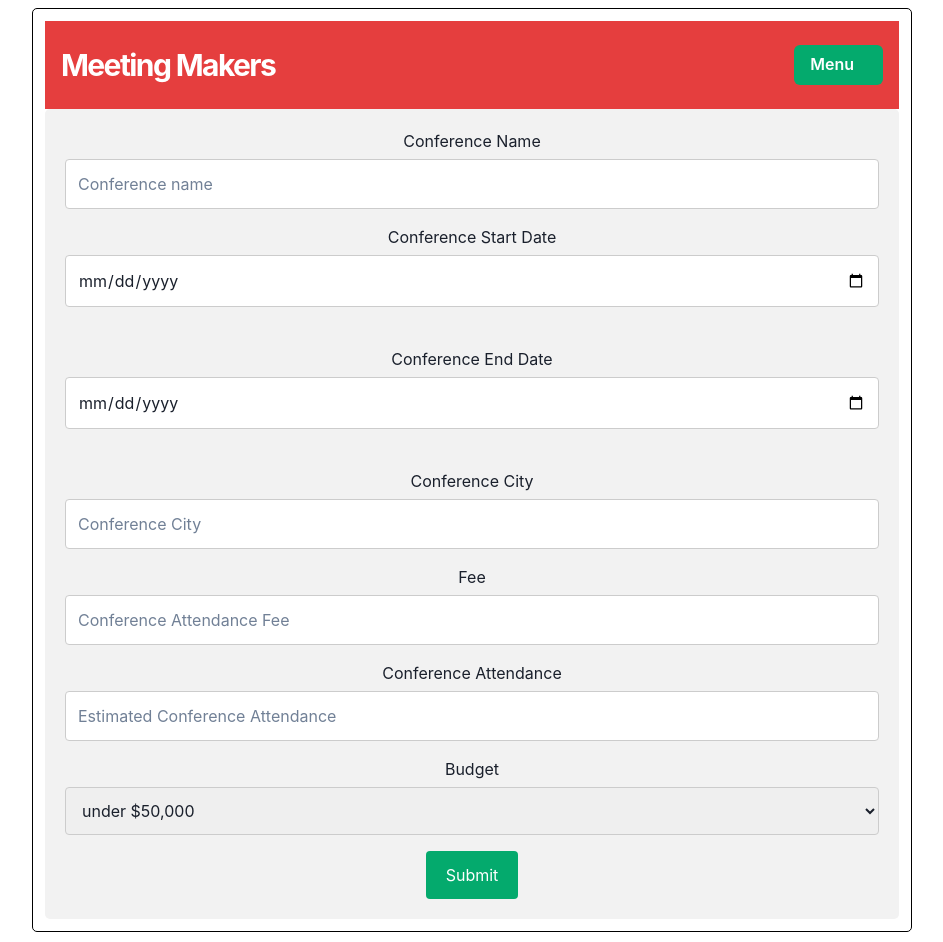
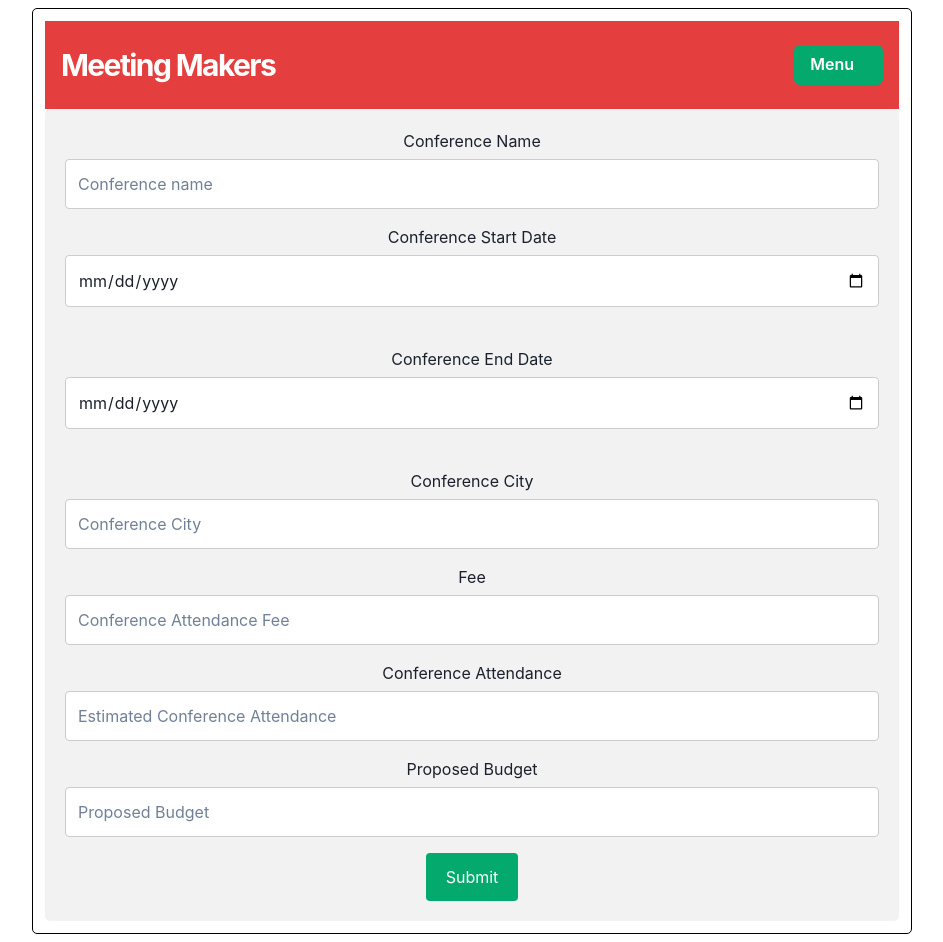
Before and after one commit to garretttautkus/DatabaseProject, a React (Create React App) app in the folder Website/frontend/: page /form in a window 1280 px wide. Shown: the whole page, without its empty margins (168-1111 px from the left). Built offline with nearby package versions, Linux system fonts and the light colour scheme.

Commit message:
date and budget is fixed

```diff
--- a/Website/frontend/public/css/style.css
+++ b/Website/frontend/public/css/style.css
@@ -135,6 +135,17 @@ nav a.active {
     cursor: pointer;
   }
 
+  input[type=number], select, textarea {
+    width: 100%; /* Full width */
+    padding: 12px; /* Some padding */
+    border: 1px solid #ccc; /* Gray border */
+    border-radius: 4px; /* Rounded borders */
+    box-sizing: border-box; /* Make sure that padding and width stays in place */
+    margin-top: 6px; /* Add a top margin */
+    margin-bottom: 16px; /* Bottom margin */
+    resize: vertical /* Allow the user to vertically resize the textarea (not horizontally) */
+  }
+
   button{
     background-color: #04AA6D;
     color: white;
--- a/Website/frontend/src/pages/form.jsx
+++ b/Website/frontend/src/pages/form.jsx
@@ -8,12 +8,12 @@ import { Link } from 'react-router-dom';
 const Form = () => {
   const [newForm, setNewForm] = useState({
     cname : "",
-    cstartdate : "2024-01-01",
-    cenddate : "2024-01-02",
+    cstartdate : "",
+    cenddate : "",
     ccity : "",
     cfee : "",
     cattendance : "",
-    cbudget : "50000.00",
+    cbudget : "",
     hname : "Hotel California",
     oid: "1"
   });
@@ -22,12 +22,12 @@ const Form = () => {
         await axios.post("http://localhost:8080/api/form", newForm); //this is the backend endpoint
         setNewForm({
           cname : "",
-          cstartdate : "2024-01-01",
-          cenddate : "2024-01-02",
+          cstartdate : "",
+          cenddate : "",
           ccity : "",
           cfee : "",
           cattendance : "",
-          cbudget : "50000.00",
+          cbudget : "",
           hname : "Hotel California",
           oid: "1"
          }); // reset the form
@@ -35,10 +35,13 @@ const Form = () => {
         console.error(err.message); //console log the error
     }
   };
-
   const handleChange = (e) => {
+    if (e.target.name === 'budget' && e.target.value === '') {
+      setNewForm(prev => ({...prev, [e.target.name]: 0}));
+    } else {
     setNewForm(prev => ({...prev, [e.target.name]: e.target.value})); //set the state to the value of the input
   }
+};
 
     return (
         <div>
@@ -68,30 +71,14 @@ const Form = () => {
             <link rel="stylesheet" href="css/style.css" />
             <div className="container">
             <form onSubmit={handleSubmit}>
-                      {/* Organization inputs*/}
-                {/* <label htmlFor="oname">Company Name</label>
-                <input type="text" id="oname" name="oname" placeholder="Company name" onChange={handleChange} />
-                <label htmlFor="oaddress">Company Address</label>
-                <input type="text" id="oaddress" name="oaddress" placeholder="Company street address" onChange={handleChange} />
-                <label htmlFor="ocity">City</label>
-                <input type="text" id="ocity" name="ocity" placeholder="City" onChange={handleChange} />
-                <label htmlFor="ostate">State</label>
-                <input type="text" id="ostate" name="ostate" placeholder="State" onChange={handleChange} />
-                <label htmlFor="ozip">Zipcode</label>
-                <input type="text" id="ozip" name="ozip" placeholder="Zipcode" onChange={handleChange} />
-                <label htmlFor="oemail">Email</label>
-                <input type="text" id="oemail" name="oemail" placeholder="Contact Email" onChange={handleChange} />
-                <label htmlFor="ophone">Phone</label>
-                <input type="text" id="ophone" name="ophone" placeholder="Contact Phone number" onChange={handleChange} /> */}
-                      {/* Conference inputs*/}
                 <label htmlFor="cname">Conference Name</label>
                 <input type="text" id="cname" name="cname" placeholder="Conference name" onChange={handleChange} />
                 <label htmlFor="cstart">Conference Start Date</label>
-                <input type="date" id="cstart" name="cstart" placeholder="Start Date" format="yyyy-mm-dd" onChange={handleChange} />
+                <input type="date" id="cstartdate" name="cstartdate" placeholder="Start Date" format="yyyy-mm-dd" onChange={handleChange} />
                 <br />
                 <br />
                 <label htmlFor="cend">Conference End Date</label>
-                <input type="date" id="cend" name="cend" placeholder="End Date" format="yyyy-mm-dd" onChange={handleChange} />
+                <input type="date" id="cenddate" name="cenddate" placeholder="End Date" format="yyyy-mm-dd" onChange={handleChange} />
                 <br />
                 <br />
                 <label htmlFor="ccity">Conference City</label>
@@ -100,19 +87,8 @@ const Form = () => {
                 <input type="text" id="cfee" name="cfee" placeholder="Conference Attendance Fee" onChange={handleChange} />
                 <label htmlFor="cattendance">Conference Attendance</label>
                 <input type="text" id="cattendance" name="cattendance" placeholder="Estimated Conference Attendance" onChange={handleChange} />
-                <label htmlFor="budget">Budget</label>
-                <select id="budget" name="budget">
-                <option value="50,000">under $50,000</option>
-                <option value="75,000">$50,000 - $75,000</option>
-                <option value="100,000">$75,000 - $100,000</option>
-                <option value="125,000">$100,000 - $125,000</option>
-                <option value="150,000">$125,000 - $150,000</option>
-                <option value="150,000+">Above $150,000</option>
-                </select>
-                      {/* Not sure how to do attendees - do we need to? */}
-                      {/* Didn't include hotel - do we need to? */}
-                {/* <label htmlFor="subject">Extra Info</label>
-                <textarea id="subject" name="subject" placeholder="Anything else we need to know.." style={{height: '200px'}} defaultValue={""} /> */}
+                <label htmlFor="budget">Proposed Budget</label>
+                <input type="number" id="cbudget" name="cbudget" placeholder="Proposed Budget" step="0.01" onChange={handleChange} />
                 <input type="submit" value="Submit" />
             </form>
           </div>
```
